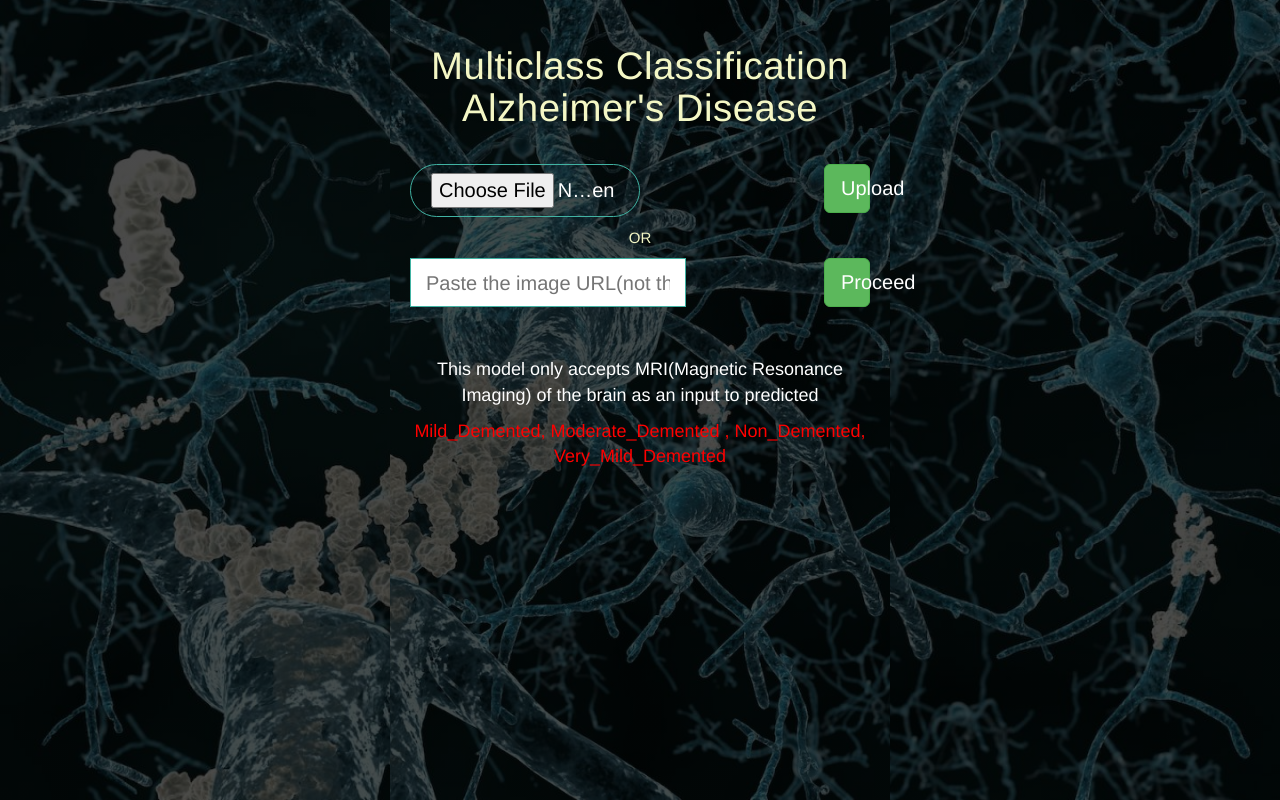
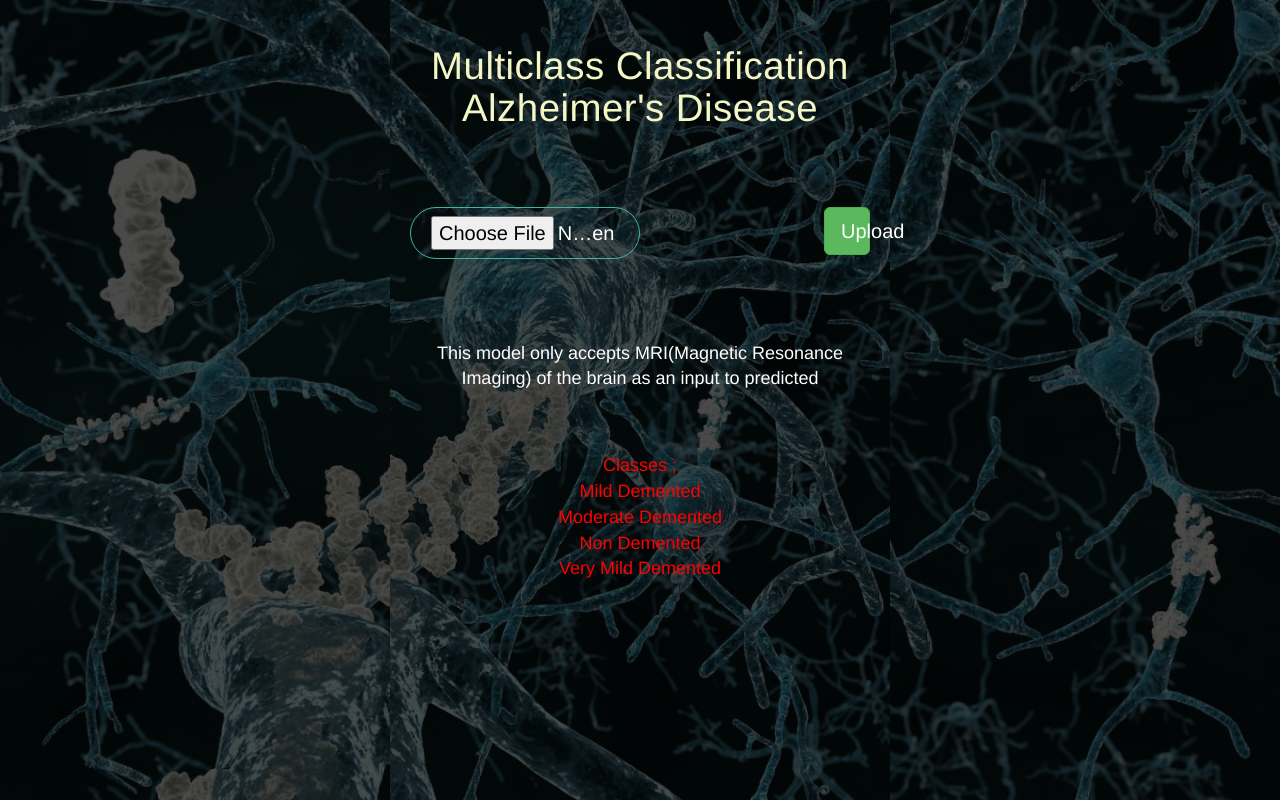
Before and after one commit to dhannnnn/AlzheimerDisease, a Flask app: page / in a window 1280 px wide. Run offline with Flask 2, Linux system fonts and the light colour scheme; some libraries are stand-ins or nearby versions.

Commit message:
Remake 3

```diff
--- a/app.py
+++ b/app.py
@@ -58,7 +58,7 @@ def home():
 @app.route('/success' , methods = ['GET' , 'POST'])
 def success():
     error = ''
-    target_img = os.path.join(os.getcwd() , 'static/images')
+    target_img = os.path.join(os.getcwd() , 'static')
     if request.method == 'POST':
         if(request.form):
             link = request.form.get('link')
@@ -96,8 +96,8 @@ def success():
         elif (request.files):
             file = request.files['file']
             if file and allowed_file(file.filename):
-                file.save(os.path.join(target_img , file.filename))
-                img_path = os.path.join(target_img , file.filename)
+                file.save("static/" + (file.filename))
+                img_path = "static/" + (file.filename)
                 img = file.filename
 
                 class_result , prob_result = predict(img_path , model)
--- a/templates/index.html
+++ b/templates/index.html
@@ -40,7 +40,7 @@
 
         <div style = "width : 100%; padding-top : 5%;">
             <div class = "header-content">
-                 <h1 style = "text-align: center;color: white"><span class="header-content-text">Multiclass Classification Alzheimer's Disease</span></h1>
+                 <h1 style = "text-align: center;color: white"><span class="header-content-text">Multiclass Classification Alzheimer's Disease<br><br></span></h1>
             </div>
         </div>
 
@@ -53,17 +53,6 @@
                     <button class="btn btn-success btn-lg">Upload</button>
                 </form>
             </div>
-
-            <div class="uploadOR">
-                <span>OR</span>
-            </div>
-
-            <div class="upload-link">
-                <form class = "link-form" action="/success" method="post", enctype="multipart/form-data">
-                    <input class="link-form-input" type="text" ,maxlength="1000" , name = "link" placeholder="Paste the image URL(not the site address)"/>
-                    <button class="btn btn-success btn-lg">Proceed</button>
-                </form>
-            </div>
             <div class = "header-content-sub">
                     <p style = "text-align: center; margin-top: 15px;color: red" class="header-content-info">{{error}}</p>
             </div>
@@ -71,10 +60,10 @@
 
         <div class = "footer">
             <div class = "header-content-sub">
-                    <p style = "text-align: center;color: white" class="header-content-info">This model only accepts MRI(Magnetic Resonance Imaging) of the brain as an input to predicted</p>
+                    <p style = "text-align: center;color: white" class="header-content-info"><br><br>This model only accepts MRI(Magnetic Resonance Imaging) of the brain as an input to predicted</p>
             </div>
             <div class = "header-content-sub">
-                    <p style = "text-align: center;color:red" class="header-content-info">Mild_Demented, Moderate_Demented , Non_Demented, Very_Mild_Demented</p>
+                    <p style = "text-align: center;color:red" class="header-content-info"><br><br>Classes ;<br>Mild Demented<br>Moderate Demented<br>Non Demented<br>Very Mild Demented<br></p>
             </div>
         </div>
 	     </div>
```
Also changed, not shown: templates/success.html (+4 -4 lines).
